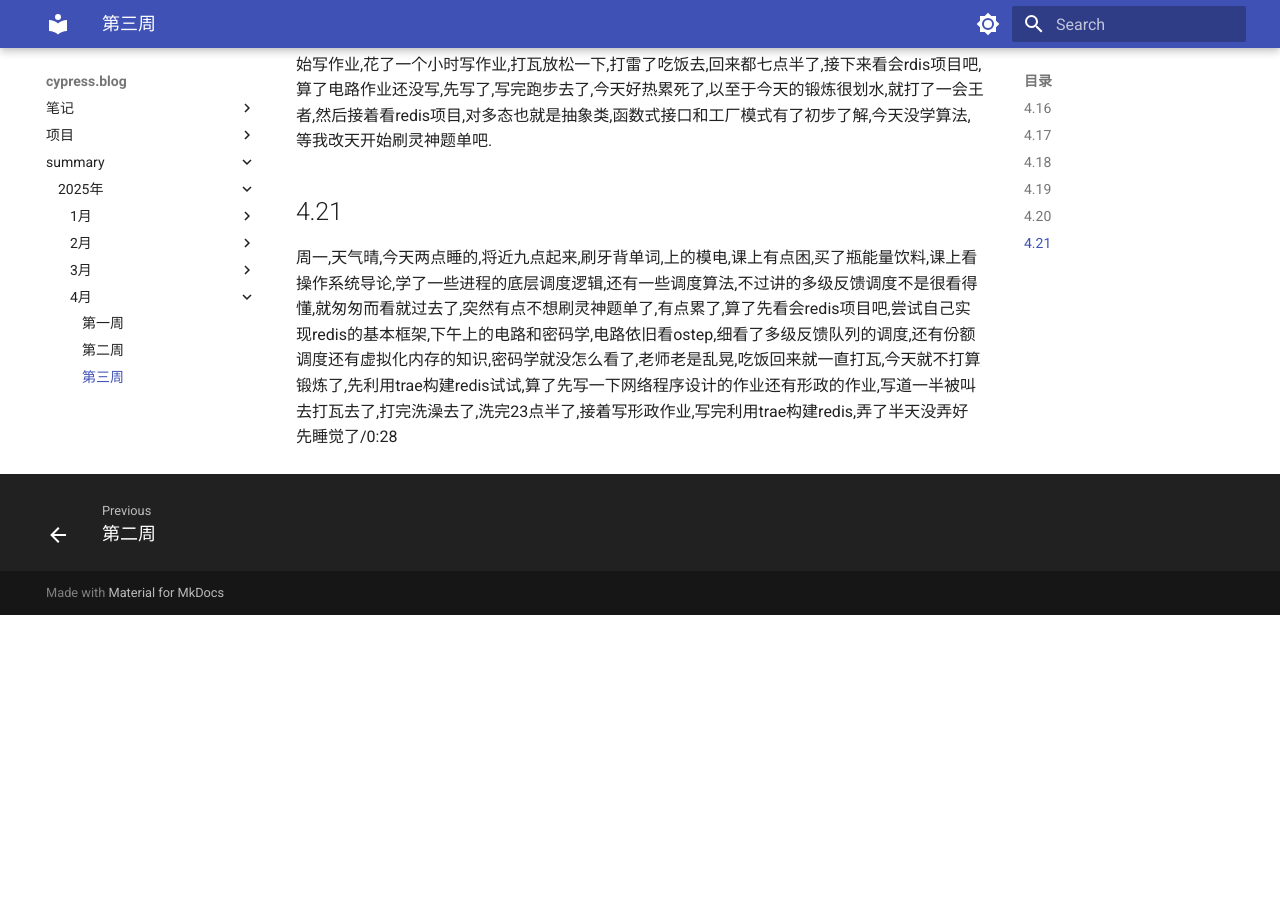
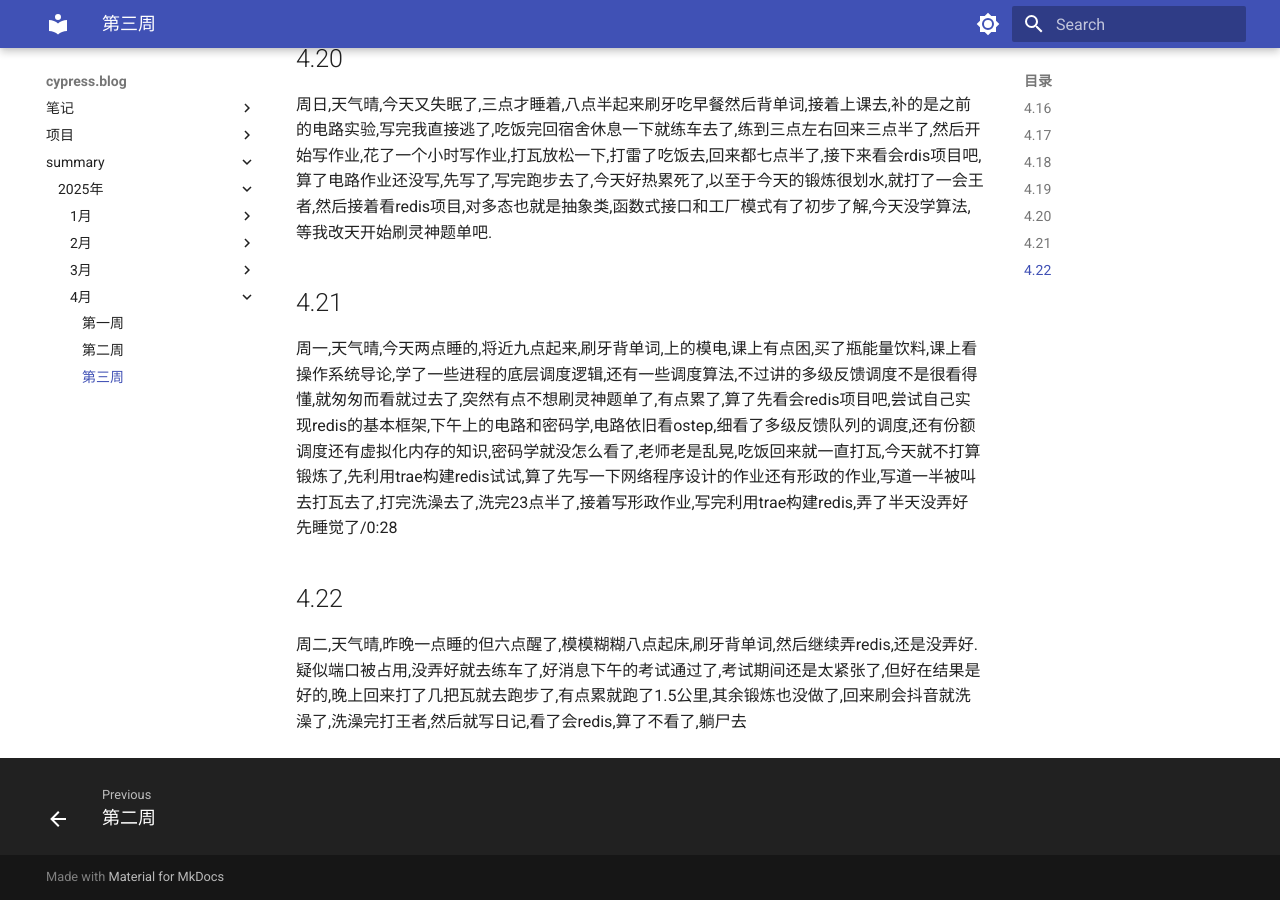
Before and after one commit to cyprer/blog0, an MkDocs documentation site: the page built from docs/summary/25year/4month/3week.md, in a window 1280 px wide and 900 px high, scrolled down 1106 px. Built offline with MkDocs 1.6.1 and Material for MkDocs 9.7.7, drawn with Linux system fonts in a browser that asks for light colours; before the commit the page ends 1721 px from its top, so only the background shows below that; some of the changed text lies outside the part shown.

Commit message:
docs: 更新第三周周结文档内容
添加了关于力扣hot100刷题、redis项目学习、ostep阅读以及科目三通过的相关内容。详细记录了4.22日的活动和进展，包括redis项目遇到的问题和练车考试的结果。

```diff
--- a/docs/summary/25year/4month/3week.md
+++ b/docs/summary/25year/4month/3week.md
@@ -1,5 +1,5 @@
 # 第三周周结
-
+这周刷完了力扣的hot100,主要是学习redis项目,并尝试自己实现redis,但是端口似乎被占用了,然后还开始看ostep,科目三还通过了,敲开心,
 ## 4.16
   周三,天气晴,今天又失眠了,躺床上一小时硬是睡不着,起床看瓦直播去了,一直看到早上,刷牙吃早餐背单词,上课去,电路课用来睡觉了,物联网安全看了会算法然后玩月圆去了,回来写力扣,写完了动态规划部分的题目了,难死我了,下午上的国家安全教育的最后一节课,补觉,下一节体育课,回来打瓦,晚上上了一节数据结构的课就跑了,跑步锻炼,回来一直打瓦,没学习
 
@@ -16,3 +16,6 @@
 
 ## 4.21
   周一,天气晴,今天两点睡的,将近九点起来,刷牙背单词,上的模电,课上有点困,买了瓶能量饮料,课上看操作系统导论,学了一些进程的底层调度逻辑,还有一些调度算法,不过讲的多级反馈调度不是很看得懂,就匆匆而看就过去了,突然有点不想刷灵神题单了,有点累了,算了先看会redis项目吧,尝试自己实现redis的基本框架,下午上的电路和密码学,电路依旧看ostep,细看了多级反馈队列的调度,还有份额调度还有虚拟化内存的知识,密码学就没怎么看了,老师老是乱晃,吃饭回来就一直打瓦,今天就不打算锻炼了,先利用trae构建redis试试,算了先写一下网络程序设计的作业还有形政的作业,写道一半被叫去打瓦去了,打完洗澡去了,洗完23点半了,接着写形政作业,写完利用trae构建redis,弄了半天没弄好先睡觉了/0:28
+
+## 4.22
+  周二,天气晴,昨晚一点睡的但六点醒了,模模糊糊八点起床,刷牙背单词,然后继续弄redis,还是没弄好.疑似端口被占用,没弄好就去练车了,好消息下午的考试通过了,考试期间还是太紧张了,但好在结果是好的,晚上回来打了几把瓦就去跑步了,有点累就跑了1.5公里,其余锻炼也没做了,回来刷会抖音就洗澡了,洗澡完打王者,然后就写日记,看了会redis,算了不看了,躺尸去
```
